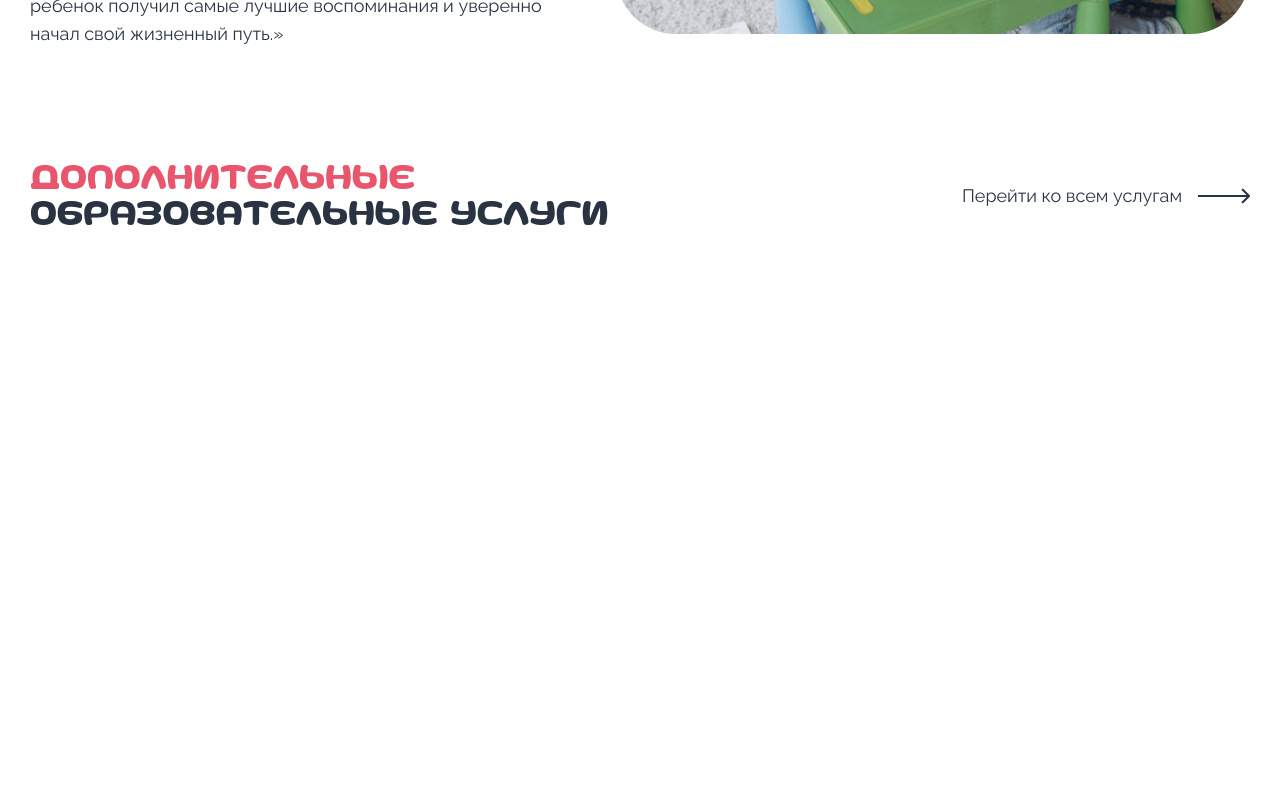
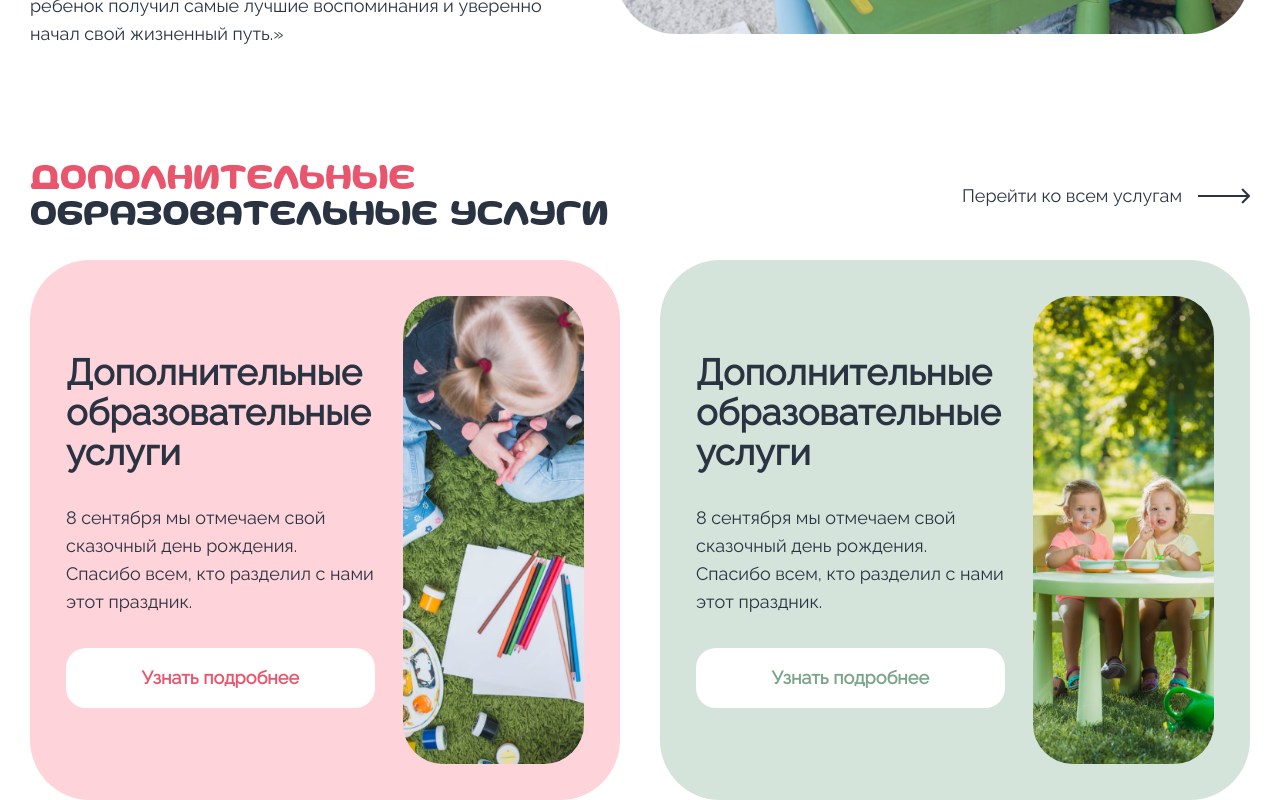
Before and after one commit to fire8327/Nursery, a Nuxt app: page / in a window 1280 px wide. Shown: the part 1219-2019 px from the top of the page. Before the commit the page ends 1451 px from the top, so only its background shows below. Built offline with nearby package versions, Linux system fonts and the light colour scheme.

Commit message:
upd services

```diff
--- a/pages/index.vue
+++ b/pages/index.vue
@@ -25,6 +25,24 @@
                 <img src="/images/services/arrow.png" alt="">
             </NuxtLink>
         </div>
+        <div class="flex max-md:flex-col gap-4 md:gap-7 xl:gap-10">
+            <div class="flex max-lg:flex-col gap-7 px-5 md:px-7 xl:px-9 py-10 lg:py-9 rounded-[30px] md:rounded-[45px] xl:rounded-[60px] bg-[#FED3DA]">
+                <div class="flex flex-col gap-7 xl:gap-8 lg:py-14 lg:w-[65%] lg:grow">
+                    <p class="text-xl md:text-2xl xl:text-4xl font-bold">Дополнительные образовательные услуги</p>
+                    <p class="text-sm md:text-base xl:text-lg">8 сентября мы отмечаем свой сказочный день рождения. Спасибо всем, кто разделил с нами этот праздник.</p>
+                    <button class="bg-white text-[#E9556D] text-lg font-bold py-4 text-center max-md:w-full md:px-14 rounded-[15px] xl:rounded-[20px] lg:mt-auto">Узнать подробнее</button>
+                </div>
+                <img src="/images/services/1.png" alt="" class="rounded-[15px]  md:rounded-[25px] xl:rounded-[40px] lg:w-[35%] max-lg:aspect-video max-lg:object-cover max-lg:object-center">
+            </div>
+            <div class="flex max-lg:flex-col gap-7 px-5 md:px-7 xl:px-9 py-10 lg:py-9 rounded-[30px] md:rounded-[45px] xl:rounded-[60px] bg-[#D4E4DA]">
+                <div class="flex flex-col gap-7 xl:gap-8 lg:py-14 lg:w-[65%] lg:grow">
+                    <p class="text-xl md:text-2xl xl:text-4xl font-bold">Дополнительные образовательные услуги</p>
+                    <p class="text-sm md:text-base xl:text-lg">8 сентября мы отмечаем свой сказочный день рождения. Спасибо всем, кто разделил с нами этот праздник.</p>
+                    <button class="bg-white text-[#7BA58A] text-lg font-bold py-4 text-center max-md:w-full md:px-14 rounded-[15px] xl:rounded-[20px] lg:mt-auto">Узнать подробнее</button>
+                </div>
+                <img src="/images/services/2.png" alt="" class="rounded-[15px]  md:rounded-[25px] xl:rounded-[40px] lg:w-[35%] max-lg:aspect-video max-lg:object-cover max-lg:object-center">
+            </div>
+        </div>
     </div>
 </template>
 
```
Also changed, not shown: public/images/services/1.png (added), public/images/services/2.png (added).
